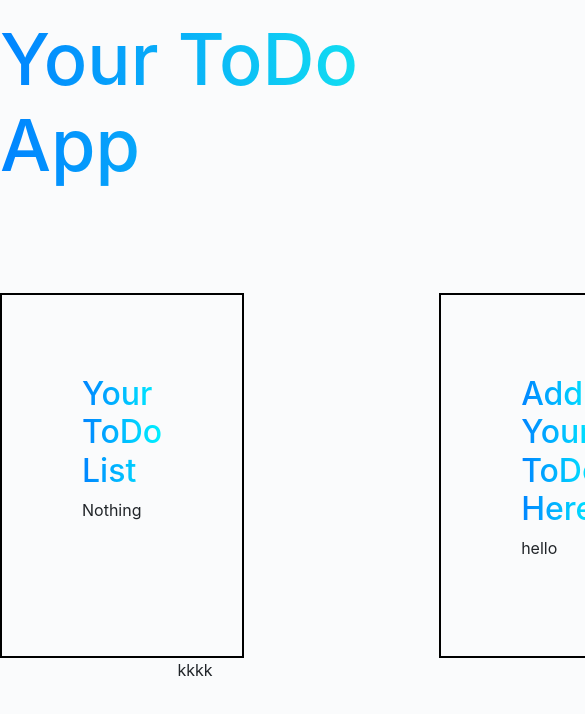
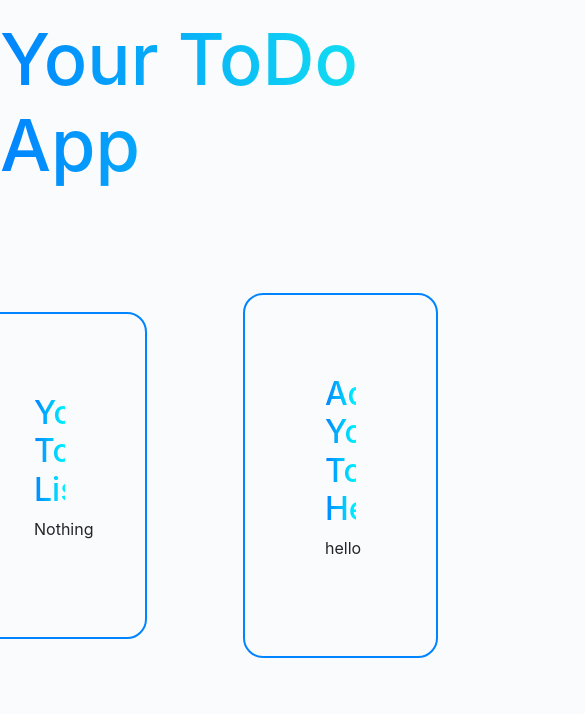
Before and after one commit to Rishabhraghwendra18/ToDo-App, a React (Create React App) app in the folder todo/: page / in a window 390 px wide. Shown: the top 714 px of the page, 585 px wide, since content can reach past the window. Built offline with nearby package versions, Linux system fonts and the light colour scheme.

Commit message:
everything is positioned . Not Responsive

```diff
--- a/todo/src/App.js
+++ b/todo/src/App.js
@@ -3,19 +3,18 @@ function App() {
   return (
     <div className="App d-flex flex-column">
       <h1 className="mt-3">Your ToDo App</h1>
-      <div className="container mx-0 px-0 w-100 d-flex flex-row">
-        <div className="Todo__Res">
+      <div className="container-fluid mx-0 px-0 ">
+        <div className="Todo__Res mx-5">
           <h2>Your ToDo List</h2>
           <ul className="Todo__List">
             <li>Nothing</li>
           </ul>
         </div>
-        <div className="Todo__Add">
+        <div className="Todo__Add mx-5">
           <h2>Add Your ToDo Here</h2>
           <p>hello</p>
         </div>
       </div>
-      <p>kkkk</p>
     </div>
   );
 }
--- a/todo/src/styles/App.css
+++ b/todo/src/styles/App.css
@@ -20,8 +20,21 @@
   font-size: 4.5rem;
 }
 
-.App .container {
+.App .container-fluid {
   margin-top: 6rem;
+  display: -webkit-box;
+  display: -ms-flexbox;
+  display: flex;
+  -webkit-box-orient: horizontal;
+  -webkit-box-direction: normal;
+      -ms-flex-direction: row;
+          flex-direction: row;
+  -webkit-box-pack: center;
+      -ms-flex-pack: center;
+          justify-content: center;
+  -webkit-box-align: center;
+      -ms-flex-align: center;
+          align-items: center;
 }
 
 h2 {
@@ -33,13 +46,27 @@ h2 {
 }
 
 .Todo__Res {
-  border: 2px solid black;
+  border: 2px solid #0084ff;
   padding: 5rem;
+  width: 50%;
+  border-radius: 20px;
 }
 
 .Todo__Add {
-  border: 2px solid black;
-  margin-left: 50%;
+  border: 2px solid  #0084ff;
   padding: 5rem;
+  -webkit-box-sizing: border-box;
+          box-sizing: border-box;
+  width: 50%;
+  border-radius: 20px;
+}
+
+@media screen and (max-width: 984px) {
+  .container-fluid {
+    -webkit-box-orient: vertical;
+    -webkit-box-direction: normal;
+        -ms-flex-direction: column;
+            flex-direction: column;
+  }
 }
 /*# sourceMappingURL=App.css.map */
--- a/todo/src/styles/App.scss
+++ b/todo/src/styles/App.scss
@@ -11,8 +11,12 @@
         background-clip: text;
         font-size: 4.5rem;
     }
-    .container{
+    .container-fluid{
         margin-top: 6rem;
+        display: flex;
+        flex-direction: row;
+        justify-content: center;
+        align-items: center;
     }
 }
 h2{
@@ -22,11 +26,20 @@ h2{
     background-clip: text;
 }
 .Todo__Res{
-    border: 2px solid black;
+    border: 2px solid #0084ff;
     padding: 5rem;
+    width: 50%;
+    border-radius: 20px;
 }
 .Todo__Add{
-    border: 2px solid black;
-    margin-left: 50%;
+    border: 2px solid  #0084ff;
     padding: 5rem;
+    box-sizing: border-box;
+    width: 50%;
+    border-radius: 20px;
 }
+@media screen and (max-width:984px){
+    .container-fluid{
+        flex-direction: column;
+    }
+}
```
Also changed, not shown: 1 other file (tests, documents, lock files or other folders).
